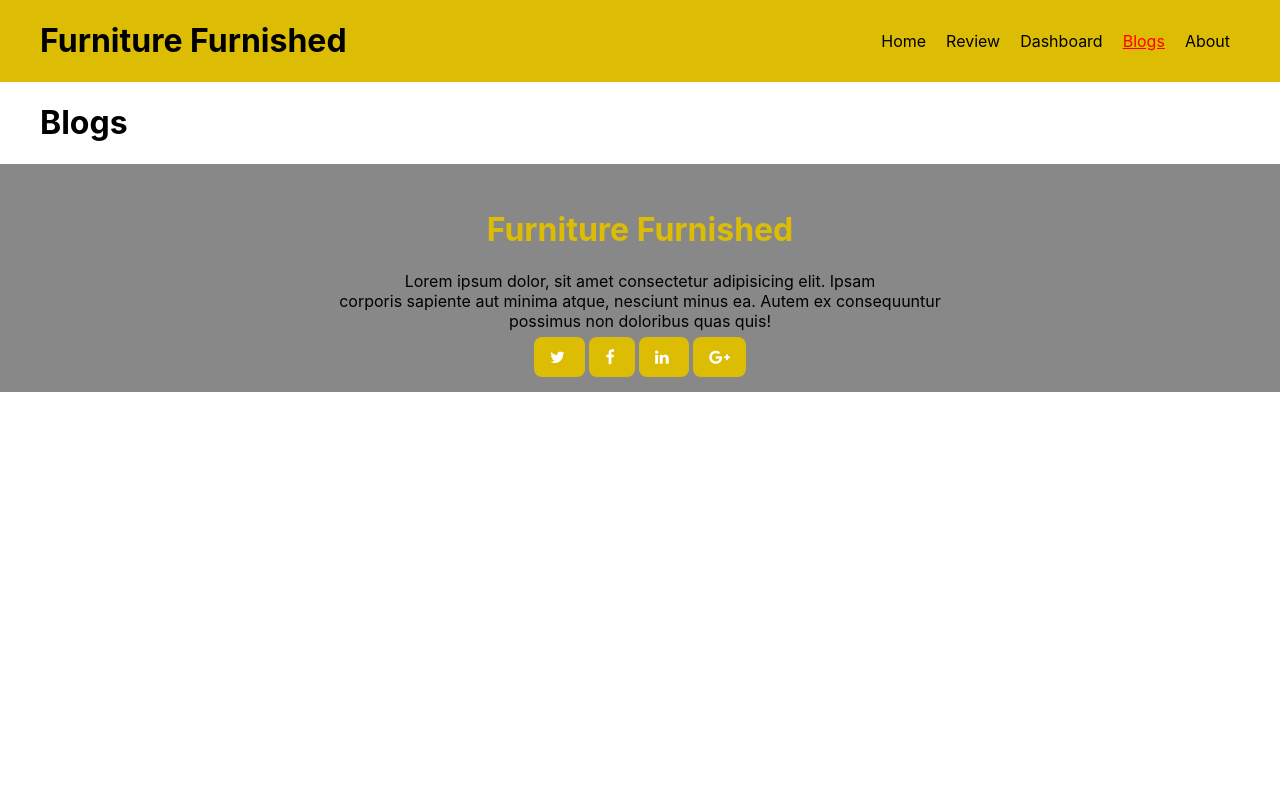
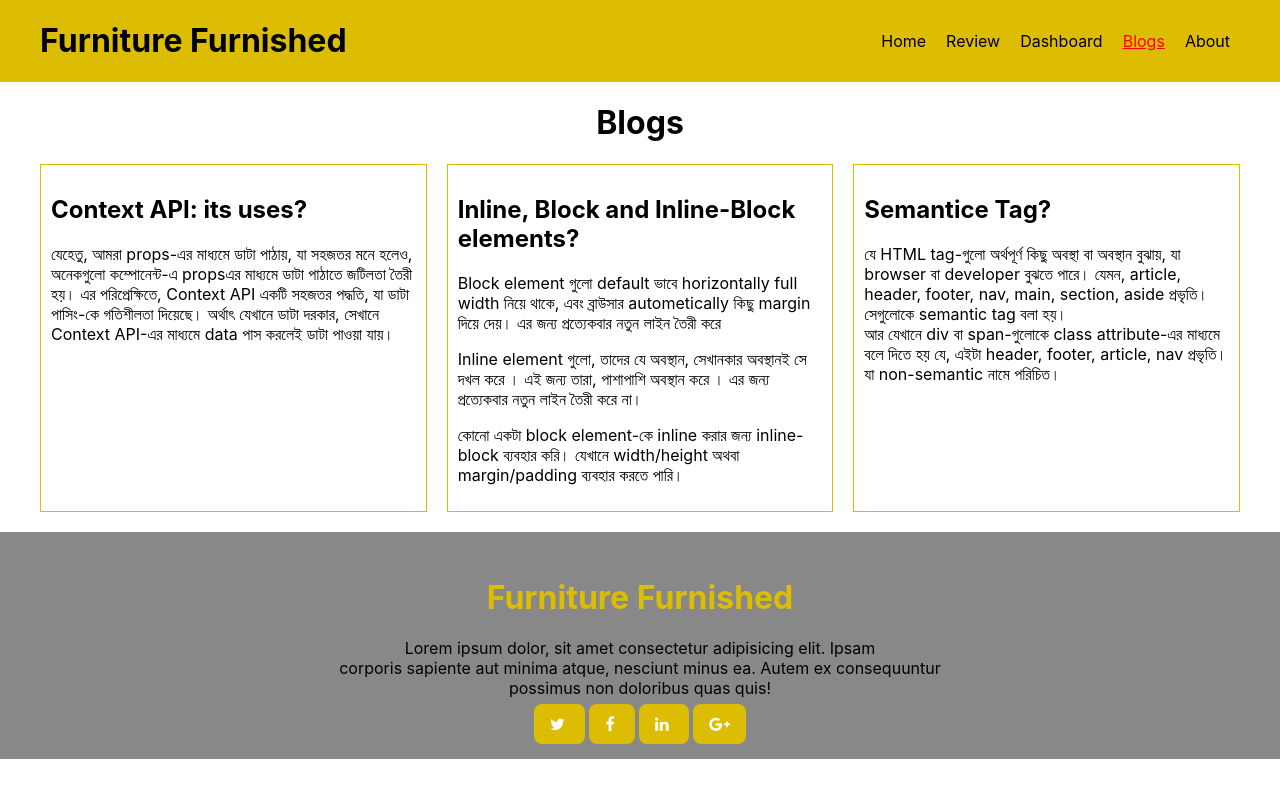
Before and after one commit to sujoncham/furniture-furnished-review-client, a React (Create React App) app: page /blogs in a window 1280 px wide. Built offline with nearby package versions, Linux system fonts and the light colour scheme.

Commit message:
answering three question

```diff
--- a/src/Pages/Blogs.js
+++ b/src/Pages/Blogs.js
@@ -2,8 +2,26 @@ import React from 'react';
 
 const Blogs = () => {
     return (
-        <div>
+        <div className='blogs'>
             <h1>Blogs</h1>
+
+           <div className='question'>
+           <div className='answer'>
+                <h2>Context API: its uses?</h2>
+                <p>যেহেতু, আমরা props-এর মাধ্যমে ডাটা পাঠায়, যা সহজতর মনে হলেও, অনেকগুলো কম্পোনেন্ট-এ propsএর মাধ্যমে ডাটা পাঠাতে জটিলতা তৈরী হয়। এর পরিপ্রেক্ষিতে, Context API একটি সহজতর পদ্ধতি, যা ডাটা পাসিং-কে গতিশীলতা দিয়েছে। অর্থাৎ যেখানে ডাটা দরকার, সেখানে Context API-এর মাধ্যমে data পাস করলেই ডাটা পাওয়া যায়। </p>
+            </div>
+            <div className='answer'>
+                <h2>Inline, Block and Inline-Block elements?</h2>
+                <p>Block element গুলো default ভাবে horizontally full width নিয়ে থাকে, এবং ব্রাউসার autometically কিছু margin দিয়ে দেয়। এর জন্য প্রত্যেকবার নতুন লাইন তৈরী করে </p>
+                <p>Inline element গুলো, তাদের যে অবস্থান, সেখানকার অবস্থানই সে দখল করে । এই জন্য তারা, পাশাপাশি অবস্থান করে । এর জন্য প্রত্যেকবার নতুন লাইন তৈরী করে না।</p>
+                <p>কোনো একটা block element-কে inline করার জন্য inline-block ব্যবহার করি। যেখানে width/height অথবা margin/padding ব্যবহার করতে পারি। </p>
+            </div>
+            <div className='answer'>
+                <h2>Semantice Tag?</h2>
+                <p>যে HTML tag-গুলো অর্থপূর্ণ কিছু অবস্থা বা অবস্থান বুঝায়, যা browser বা developer বুঝতে পারে। যেমন, article, header, footer, nav, main, section, aside প্রভৃতি। সেগুলোকে semantic tag বলা হয়। <br />
+                আর যেখানে div বা span-গুলোকে class attribute-এর মাধ্যমে বলে দিতে হয় যে, এইটা header, footer, article, nav প্রভৃতি। যা non-semantic নামে পরিচিত।  </p>
+            </div>
+           </div>
         </div>
     );
 };
--- a/src/Pages/pages.css
+++ b/src/Pages/pages.css
@@ -6,7 +6,14 @@
 }
 
 .chart-item {
-  width: 50%;
+  width: 46%;
+  border: 1px solid #ddd;
+  margin: 5px;
+  padding: 10px;
+}
+
+.chart-item h2 {
+  color: #ddbd04;
 }
 
 .content-left button {
@@ -26,3 +33,18 @@
 .board-container h1 {
   text-align: center;
 }
+
+.question {
+  display: grid;
+  grid-template-columns: repeat(3, 1fr);
+  gap: 20px;
+}
+.answer {
+  border: 1px solid #ddbd04;
+  padding: 10px;
+  margin-bottom: 20px;
+}
+
+.blogs h1 {
+  text-align: center;
+}
--- a/src/components/Product/ProductReview.js
+++ b/src/components/Product/ProductReview.js
@@ -8,7 +8,7 @@ const ProductReview = () => {
 
     return (
         <div>
-            <h3>product Review : {reviews.length}</h3>
+            <h3>Product Review : {reviews.length}</h3>
            <div className='review'>
            {
                 reviews.map(review => <Item key={review.id} review={review}></Item>)
```
